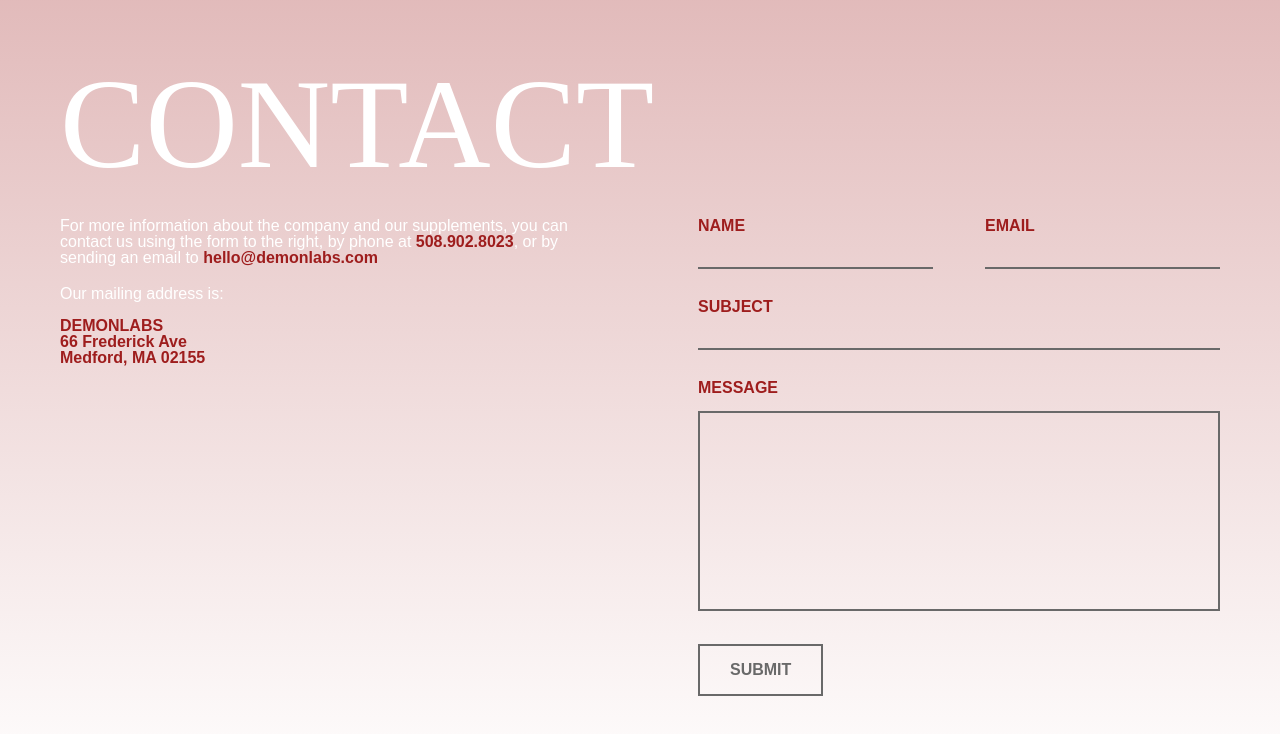
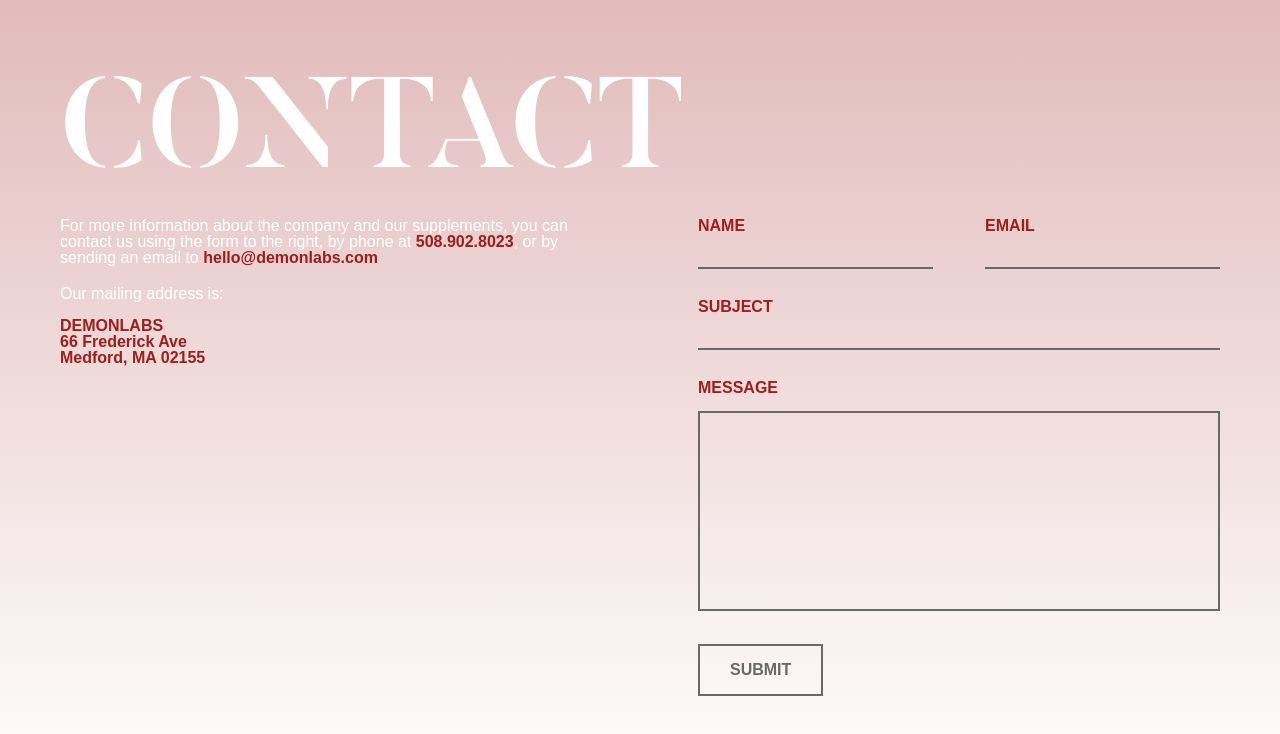
Before and after one commit to matthewlangen/demonlabs, a plain HTML site: page contact.html in a window 1280 px wide. Drawn offline with nearby package versions, Linux system fonts and the light colour scheme.

Commit message:
holy nuts i think the fonts work

```diff
--- a/contact.html
+++ b/contact.html
@@ -4,6 +4,7 @@
   <title>Landing Page</title>
   <meta charset="UTF-8">
   <link rel="stylesheet" type="text/css" href="css/reset.css">
+    <link rel="stylesheet" type="text/css" href="css/fonts.css">
   <link rel="stylesheet" type="text/css" href="css/contact-style.css">
   <script src="https://ajax.googleapis.com/ajax/libs/jquery/3.3.1/jquery.min.js"></script>
 </head>
--- a/css/about-style.css
+++ b/css/about-style.css
@@ -13,10 +13,8 @@ body {
   overflow-x: hidden;
 }
 h1 {
-  /*font-family: 'Butler Stencil', serif;*/
   font-family: 'butler_stencilmedium';
   font-size: 8em;
-  /*font-weight: medium;*/
 }
 img {
   height: 1000px;
--- a/css/contact-style.css
+++ b/css/contact-style.css
@@ -12,9 +12,8 @@ body {
   overflow-x: hidden;
 }
 h1 {
-  font-family: 'Butler Stencil', serif;
+  font-family: 'butler_stencilmedium';
   font-size: 8em;
-  font-weight: medium;
   color: white;
   padding-bottom: 30px;
 }
--- a/css/flavors-style.css
+++ b/css/flavors-style.css
@@ -13,9 +13,8 @@ body {
   overflow-x: hidden;
 }
 h1 {
-  font-family: 'Butler Stencil', serif;
+  font-family: 'butler_stencilmedium';
   font-size: 8em;
-  font-weight: medium;
   padding-bottom: 30px;
 }
 #story {
```
Also changed, not shown: flavors.html (+1 -0 lines).
